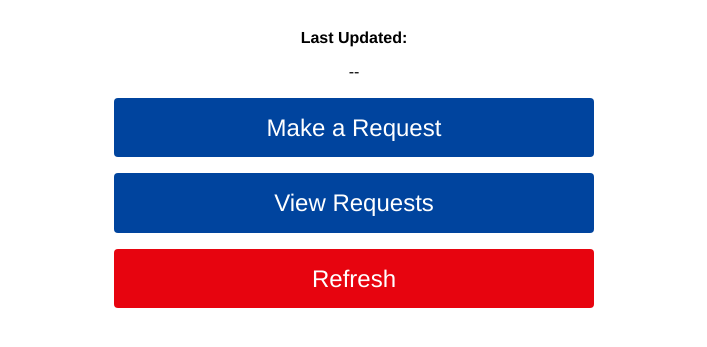
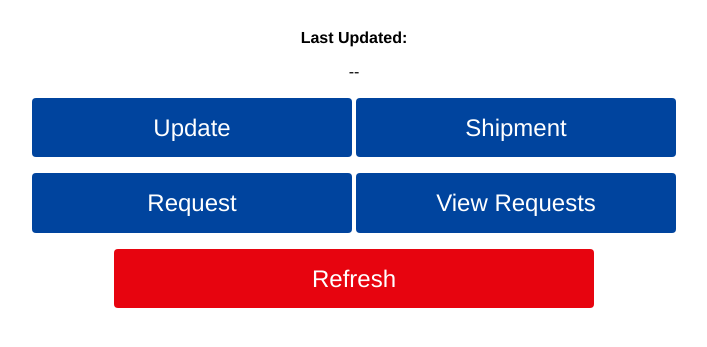
Before and after one commit to AvidDabbler/Emergency-Management-Items, a plain HTML site: page index.html in a window 1280 px wide. Shown: the part 203-550 px from the top of the page, without its empty margins (286-993 px from the left). Drawn offline with nearby package versions, Linux system fonts and the light colour scheme; no server answers.

Commit message:
added buttons and styling

```diff
--- a/index.html
+++ b/index.html
@@ -19,7 +19,7 @@
         <div>
             <h1 class='black-80 u center helvetica w-100'>Inventory Request</h1>
         </div>
-        <div id="main" class='center'>
+        <div id="main" class='w-100 center'>
             <div id='metric-divs' class="center black-80 w-90 flex flex-wrap">
                     <div id='masks' class='center ph3 pb3 mh3 mb3 metric helvetica di'>
                         <h1 class='ma0 pa0'>Masks</h1>
@@ -41,8 +41,10 @@
 
             <div id="nav" class="center">
                 <div id="buttons">
-                    <a id='request' class='w-60 helvetica f3 link dim br2 pv3 mb3 dib white bg-dark-blue'>Make a Request</a>
-                    <a id='request-list' class='def w-60 helvetica f3 link dim br2 pv3 mb3 dib white bg-dark-blue' href="requests.html">View Requests</a>
+                    <a id='update' class='w-40 helvetica f3 link dim br2 pv3 mb3 dib white bg-dark-blue'>Update</a>
+                    <a id='shipping' class='w-40 helvetica f3 link dim br2 pv3 mb3 dib white bg-dark-blue'>Shipment</a>
+                    <a id='request' class='w-40 helvetica f3 link dim br2 pv3 mb3 dib white bg-dark-blue'>Request</a>
+                    <a id='request-list' class='def w-40 helvetica f3 link dim br2 pv3 mb3 dib white bg-dark-blue' href="requests.html">View Requests</a>
                     <a id='refresh' class='def w-60 helvetica f3 link dim br2 pv3 mb3 dib white bg-dark-red'>Refresh</a>
                 </div>
             </div>
--- a/style.css
+++ b/style.css
@@ -1,6 +1,5 @@
 #main {
     max-width: 800px;
-    width: 80%;
     height: 80%;
     position: relative;
 
```
